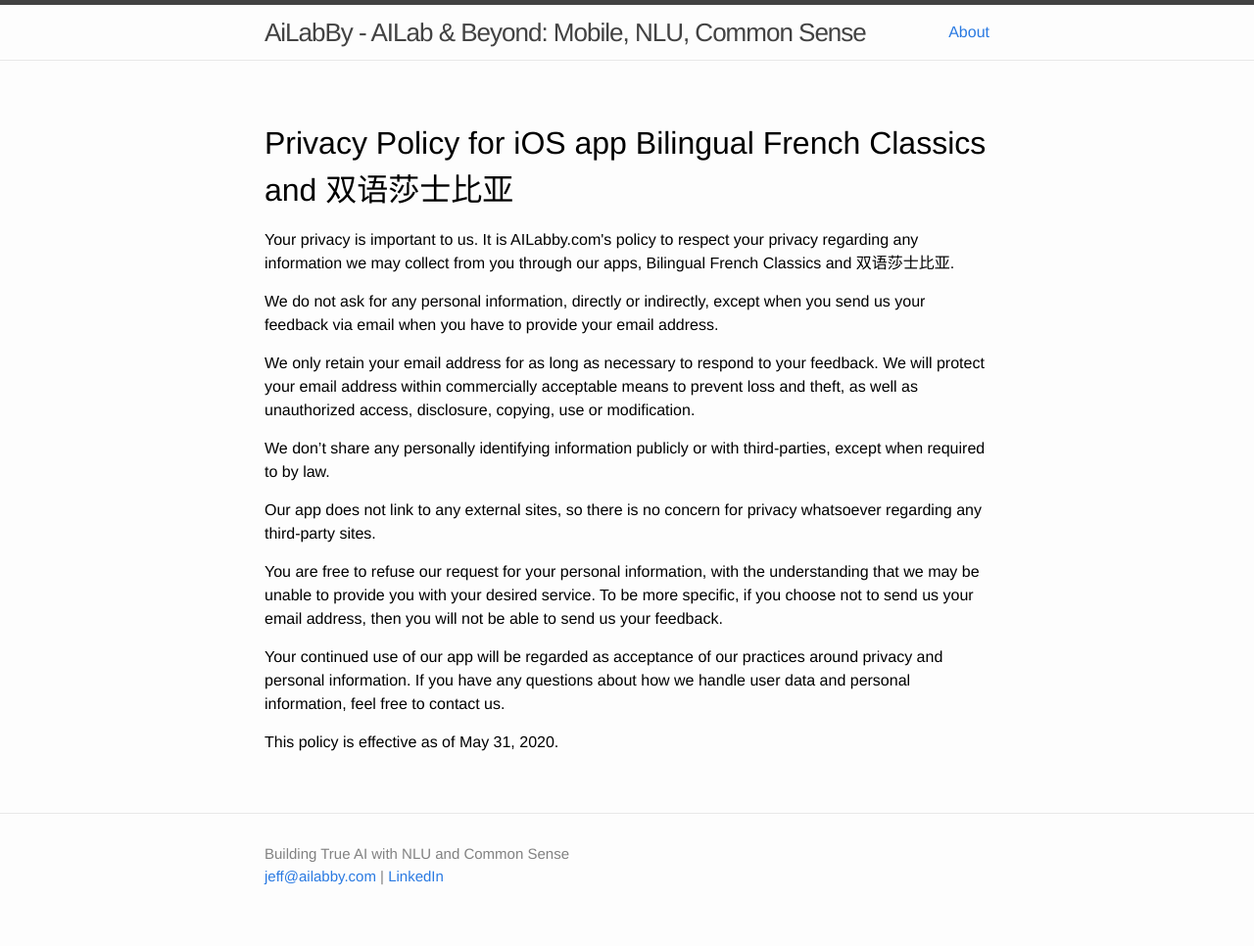
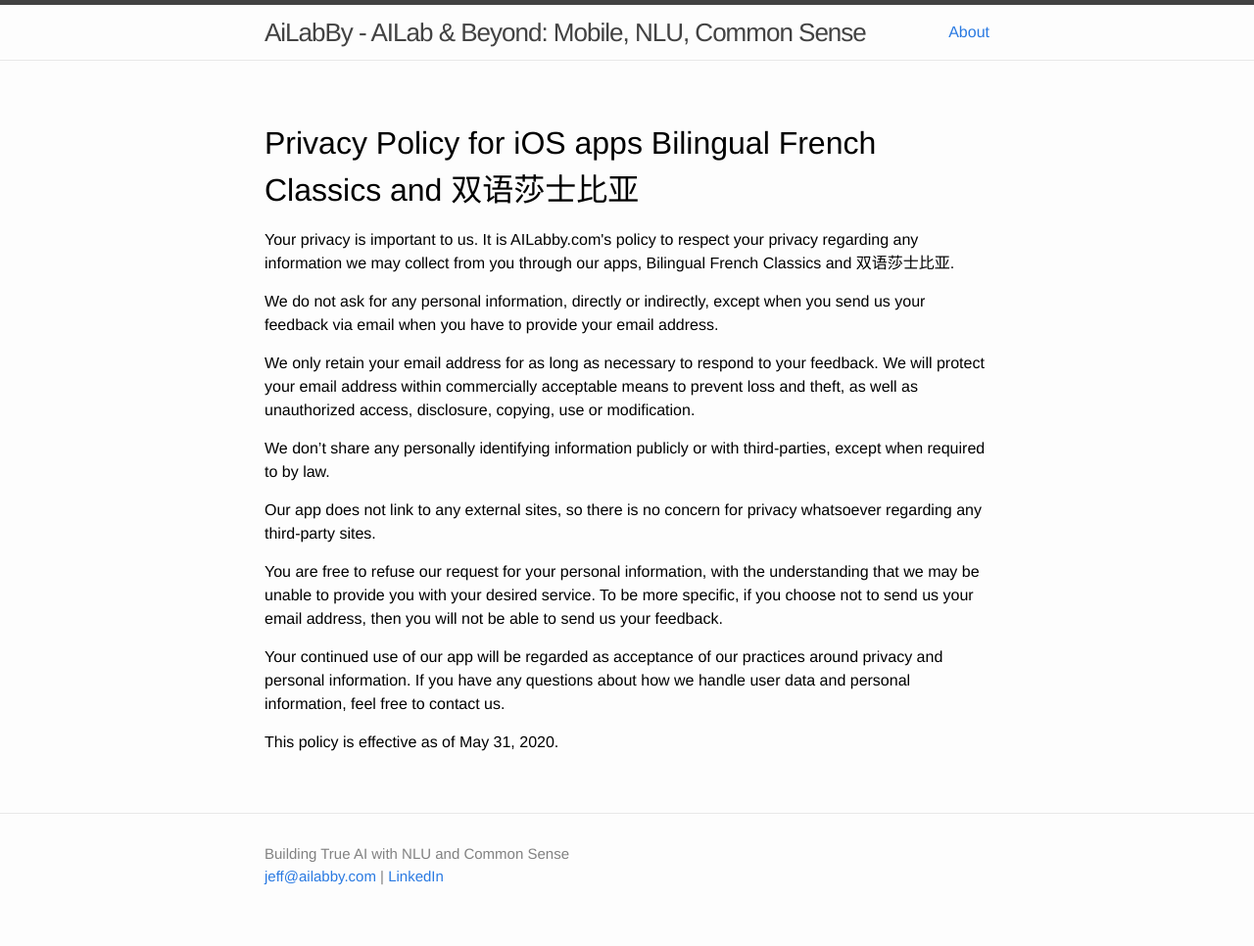
Before and after one commit to jeffxtang/jeffxtang.github.io, a Jekyll site: the page built from privacy.md, in a window 1280 px wide. Shown: the whole page at 98% size. Built offline with Jekyll 4.4.1, drawn with Linux system fonts in a browser that asks for light colours; our own code applies the rules of GitHub Pages for plain Markdown files.

Commit message:
bilingual shakespeare privacy

```diff
--- a/privacy.md
+++ b/privacy.md
@@ -1,5 +1,5 @@
 <html><head><meta name='viewport' content='width=device-width, initial-scale=1.0, maximum-scale=2.0, minimum-scale=1.0, user-scalable=yes'><style>body {color: black;font-family:\(fontName);font-size:\(fontSize)px;}</style></head><body>
-<h2>Privacy Policy for iOS app Bilingual French Classics and 双语莎士比亚</h2>
+<h2>Privacy Policy for iOS apps Bilingual French Classics and 双语莎士比亚</h2>
 <p>Your privacy is important to us. It is AILabby.com's policy to respect your privacy regarding any information we may collect from you through our apps, Bilingual French Classics and 双语莎士比亚.</p>
 <p>We do not ask for any personal information, directly or indirectly, except when you send us your feedback via email when you have to provide your email address. </p>
 <p>We only retain your email address for as long as necessary to respond to your feedback. We will protect your email address within commercially acceptable means to prevent loss and theft, as well as unauthorized access, disclosure, copying, use or modification.</p>
```
